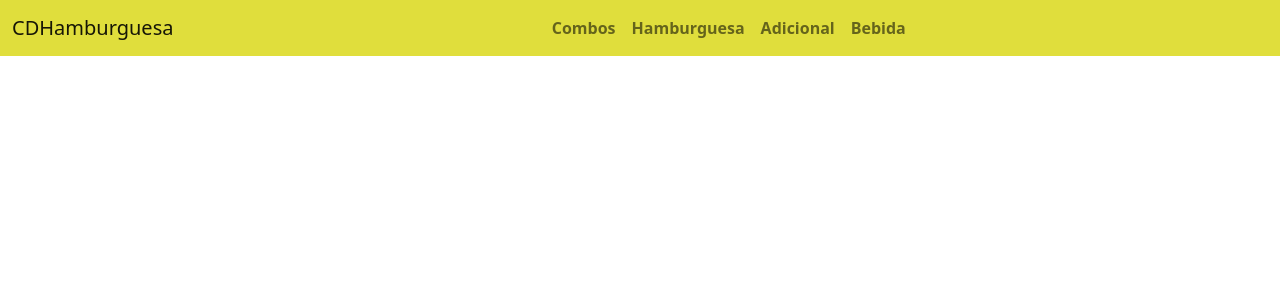
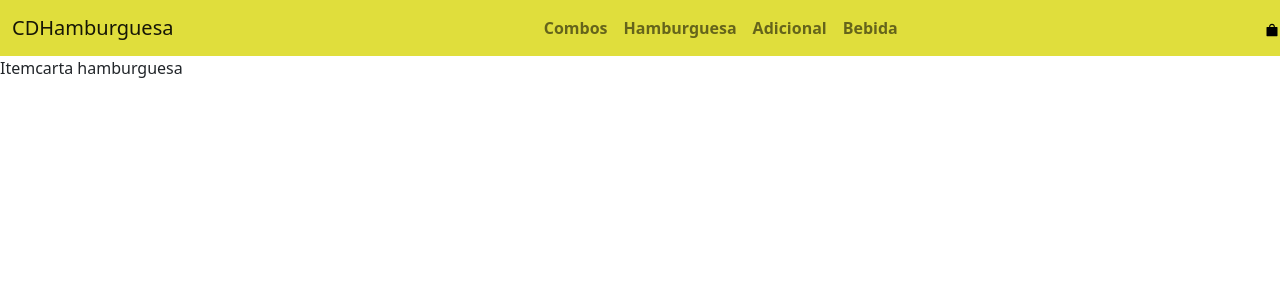
Before and after one commit to GarciaLucaas/React-JS, a React (Create React App) app: page / in a window 1280 px wide. Shown: the top 300 px of the page. Built offline with nearby package versions, Linux system fonts and the light colour scheme.

Commit message:
widget y itemlistercontainer

```diff
--- a/package.json
+++ b/package.json
@@ -9,7 +9,9 @@
     "bootstrap": "^5.2.0",
     "react": "^18.2.0",
     "react-bootstrap": "^2.5.0",
+    "react-bootstrap-icons": "^1.8.4",
     "react-dom": "^18.2.0",
+    "react-icons": "^4.4.0",
     "react-scripts": "5.0.1",
     "web-vitals": "^2.1.4"
   },
--- a/src/App.js
+++ b/src/App.js
@@ -1,12 +1,20 @@
 import './App.css';
 import 'bootstrap/dist/css/bootstrap.min.css';
 import NavBar from './components/NavBar';
+import ItemListContainer from './components/ItemListContainer';
+
+
+
+
+
+
 
 
 function App() {
   return (
     <div>
       <NavBar />
+      <ItemListContainer card={"carta hamburguesa"}/>
     </div>
   );
 }
--- /dev/null
+++ b/src/components/CartWidget.js
@@ -0,0 +1,11 @@
+import React from"react";
+import { AiFillShopping } from "react-icons/ai";
+
+function CartWidget(){
+    return(
+        <div>
+            <AiFillShopping />
+        </div>
+    )
+}
+export default CartWidget
--- /dev/null
+++ b/src/components/ItemListContainer.js
@@ -0,0 +1,12 @@
+import { Component } from "react";
+
+class ItemListContainer extends Component{
+    render(){
+        return(
+            <div>
+                Item{this.props.card}
+            </div>
+        )
+    }
+}
+export default ItemListContainer;
--- a/src/components/NavBar.js
+++ b/src/components/NavBar.js
@@ -1,3 +1,6 @@
+import React from"react";
+import CartWidget from './CartWidget';
+
 function NavBar() {
     return (
       <div>
@@ -21,10 +24,12 @@ function NavBar() {
                 </li>
               </ul>
             </div>
+
           </div>
+          <CartWidget />
         </nav>
       </div>
     );
-  }
+}
 
-  export default NavBar;
+export default NavBar;
```
Also changed, not shown: 1 other file (tests, documents, lock files or other folders).
